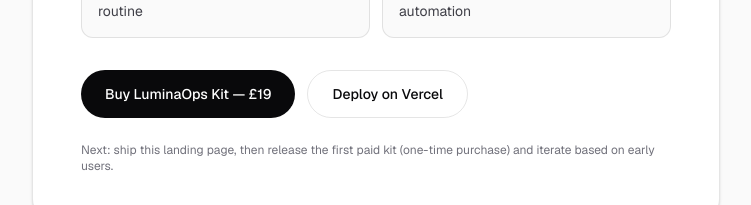
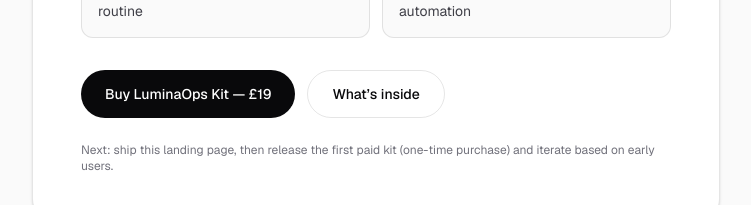
Before and after one commit to Lumina3369/luminaops, a Next.js app: page / in a window 1280 px wide. Shown: the part 657-862 px from the top of the page, without its empty margins (264-1015 px from the left). Built offline with nearby package versions, Linux system fonts and the light colour scheme.

Commit message:
Replace Vercel button with What's inside anchor

```diff
--- a/app/page.tsx
+++ b/app/page.tsx
@@ -22,7 +22,10 @@ export default function Home() {
               keeping work accounts segmented).
             </p>
 
-            <ul className="grid gap-3 text-sm text-zinc-700 dark:text-zinc-300 sm:grid-cols-2">
+            <ul
+              id="whats-inside"
+              className="grid gap-3 text-sm text-zinc-700 dark:text-zinc-300 sm:grid-cols-2"
+            >
               <li className="rounded-xl border border-black/10 bg-zinc-50 p-4 dark:border-white/10 dark:bg-zinc-900">
                 Command channel rules (Telegram DM-first)
               </li>
@@ -48,11 +51,9 @@ export default function Home() {
               </a>
               <a
                 className="inline-flex h-12 items-center justify-center rounded-full border border-black/10 px-6 text-sm font-medium transition hover:bg-black/[.04] dark:border-white/10 dark:hover:bg-white/10"
-                href="https://vercel.com"
-                target="_blank"
-                rel="noopener noreferrer"
+                href="#whats-inside"
               >
-                Deploy on Vercel
+                What’s inside
               </a>
             </div>
 
```
